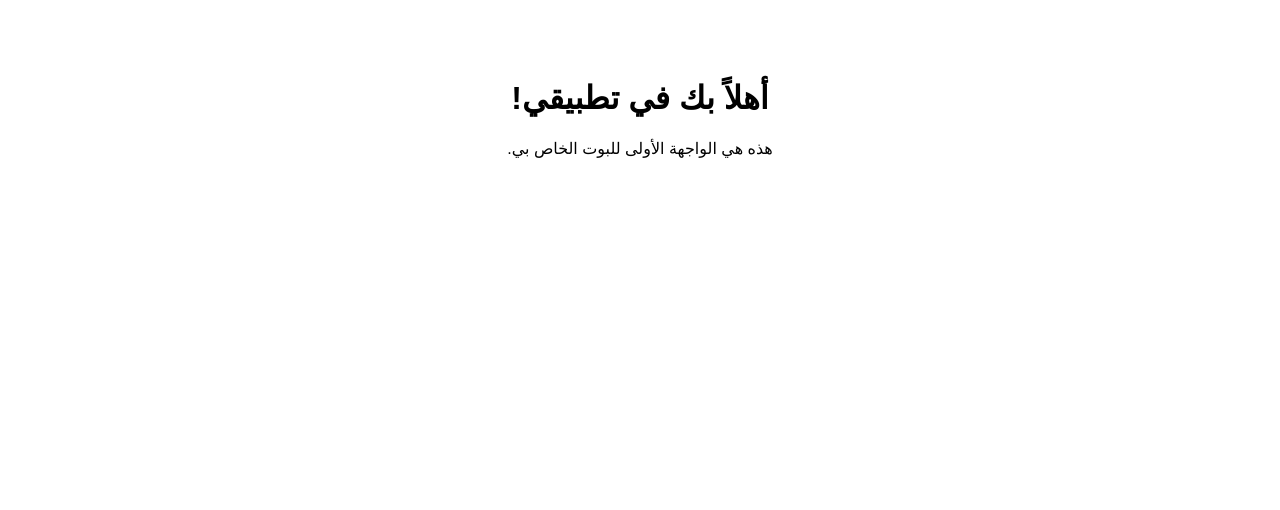
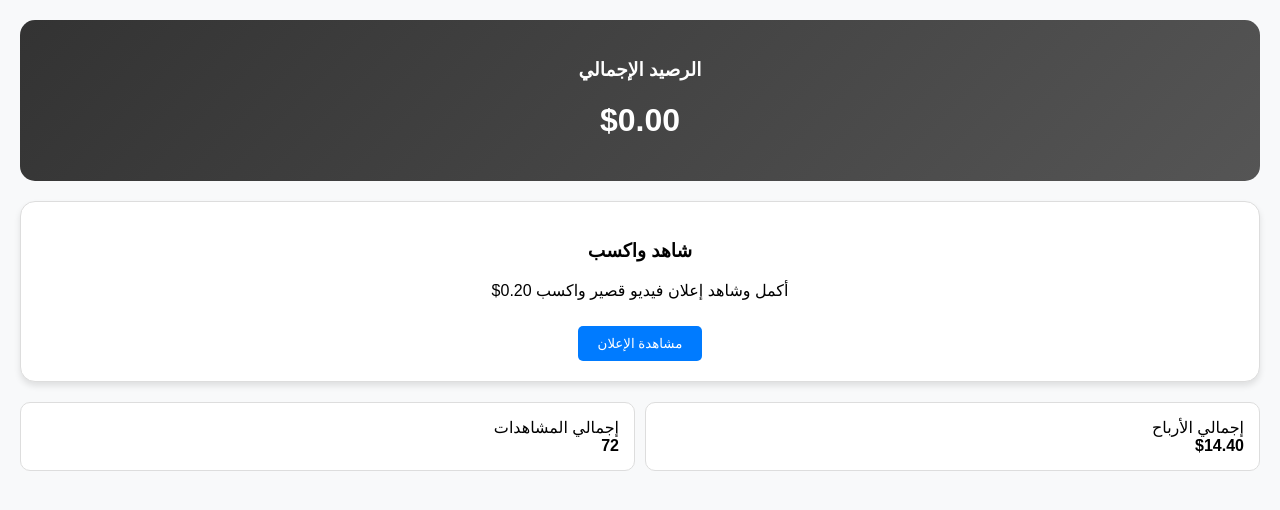
Before and after one commit to nabil1234567888/my-telegram-app, a plain HTML site: page index.html in a window 1280 px wide. Drawn offline with Linux system fonts and the light colour scheme.

Commit message:
Update index.html

```diff
--- a/index.html
+++ b/index.html
@@ -2,14 +2,34 @@
 <html dir="rtl" lang="ar">
 <head>
     <meta charset="UTF-8">
-    <title>تطبيقي المصغر</title>
-    <script src="https://telegram.org/js/telegram-web-app.js"></script>
+    <meta name="viewport" content="width=device-width, initial-scale=1.0">
+    <title>PayPlus</title>
     <style>
-        body { font-family: sans-serif; text-align: center; padding-top: 50px; }
+        body { font-family: sans-serif; background-color: #f8f9fa; margin: 0; padding: 20px; }
+        .balance-card { background: linear-gradient(135deg, #333, #555); color: white; padding: 20px; border-radius: 15px; text-align: center; margin-bottom: 20px; }
+        .ad-card { background: white; padding: 20px; border-radius: 15px; border: 1px solid #ddd; text-align: center; box-shadow: 0 4px 6px rgba(0,0,0,0.1); }
+        .stats-container { display: flex; gap: 10px; margin-top: 20px; }
+        .stat-box { flex: 1; background: white; padding: 15px; border-radius: 10px; border: 1px solid #ddd; }
+        button { background: #007bff; color: white; border: none; padding: 10px 20px; border-radius: 5px; cursor: pointer; margin-top: 10px; }
     </style>
 </head>
 <body>
-    <h1>أهلاً بك في تطبيقي!</h1>
-    <p>هذه هي الواجهة الأولى للبوت الخاص بي.</p>
+
+    <div class="balance-card">
+        <h3>الرصيد الإجمالي</h3>
+        <h1>$0.00</h1>
+    </div>
+
+    <div class="ad-card">
+        <h3>شاهد واكسب</h3>
+        <p>أكمل وشاهد إعلان فيديو قصير واكسب 0.20$</p>
+        <button>مشاهدة الإعلان</button>
+    </div>
+
+    <div class="stats-container">
+        <div class="stat-box">إجمالي الأرباح<br><strong>$14.40</strong></div>
+        <div class="stat-box">إجمالي المشاهدات<br><strong>72</strong></div>
+    </div>
+
 </body>
 </html>
```
